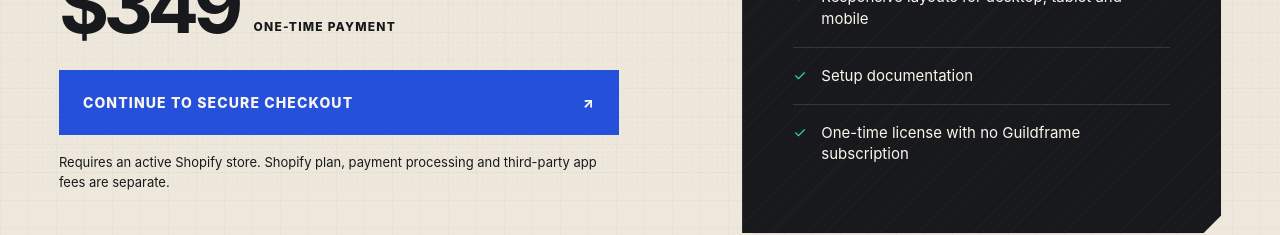
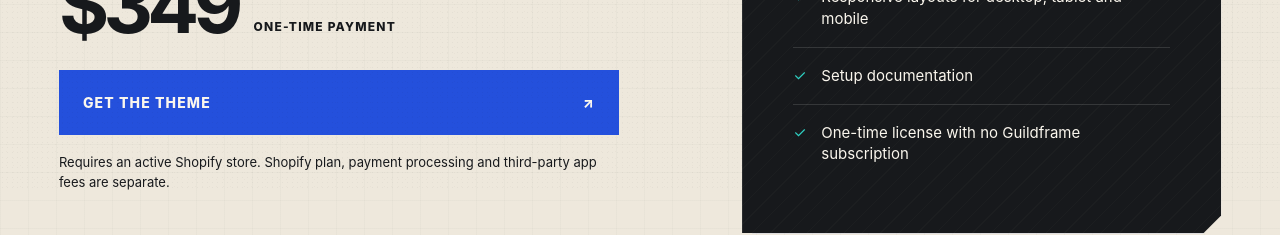
Before and after one commit to Awmair/guildframe-site, a Next.js app: page /buy in a window 1280 px wide. Shown: the part 610-845 px from the top of the page. Built offline with nearby package versions, Linux system fonts and the light colour scheme; no server answers.

Commit message:
Route theme interest to contact form

```diff
--- a/app/buy/page.tsx
+++ b/app/buy/page.tsx
@@ -1,7 +1,7 @@
 import type { Metadata } from "next";
 import { JsonLd } from "../components/JsonLd";
 import { SeoFooter, SeoHeader } from "../components/SeoChrome";
-import { pageMetadata, siteConfig } from "../site-config";
+import { pageMetadata } from "../site-config";
 import { guildframeProductData } from "../product-data";
 
 export const metadata: Metadata = pageMetadata({
@@ -55,25 +55,15 @@ export default function BuyPage() {
               <span>One-time payment</span>
             </div>
 
-            {siteConfig.checkoutUrl ? (
-              <a
-                className="buy-checkout-button"
-                href={siteConfig.checkoutUrl}
-                data-analytics-event="checkout_redirect"
-                data-analytics-label="Continue to secure checkout"
-                data-analytics-location="purchase page"
-                rel="nofollow"
-              >
-                Continue to secure checkout <span aria-hidden="true">↗</span>
-              </a>
-            ) : (
-              <div className="buy-checkout-pending" id="checkout-unavailable">
-                <strong>Online checkout is opening soon.</strong>
-                <span>
-                  The secure Gumroad purchase link will be added here.
-                </span>
-              </div>
-            )}
+            <a
+              className="buy-checkout-button"
+              href="#start-project"
+              data-analytics-event="theme_interest"
+              data-analytics-label="Get Guildframe theme"
+              data-analytics-location="purchase page"
+            >
+              Get the theme <span aria-hidden="true">↗</span>
+            </a>
 
             <small>
               Requires an active Shopify store. Shopify plan, payment processing
--- a/app/components/SeoArticlePage.tsx
+++ b/app/components/SeoArticlePage.tsx
@@ -151,8 +151,8 @@ export function SeoArticlePage({
               ))}
             </nav>
             <Link
-              href="/buy"
-              data-analytics-event="begin_checkout"
+              href="#start-project"
+              data-analytics-event="theme_interest"
               data-analytics-label="Get Guildframe theme"
               data-analytics-location="article sidebar"
             >
@@ -201,8 +201,8 @@ export function SeoArticlePage({
               <div className="article-cta-actions">
                 <Link
                   className="seo-button seo-button-light"
-                  href="/buy"
-                  data-analytics-event="begin_checkout"
+                  href="#start-project"
+                  data-analytics-event="theme_interest"
                   data-analytics-label="Get Guildframe theme"
                   data-analytics-location="article CTA"
                 >
--- a/app/components/SeoChrome.tsx
+++ b/app/components/SeoChrome.tsx
@@ -47,8 +47,8 @@ export function SeoFooter() {
           </Link>
           <Link
             className="seo-button seo-button-outline"
-            href="/buy"
-            data-analytics-event="begin_checkout"
+            href="#start-project"
+            data-analytics-event="theme_interest"
             data-analytics-label="Get Guildframe theme"
             data-analytics-location="SEO footer"
           >
--- a/app/components/SeoLandingPage.tsx
+++ b/app/components/SeoLandingPage.tsx
@@ -85,8 +85,8 @@ export function SeoLandingPage({ content }: { content: LandingPageContent }) {
               <div className="seo-actions">
                 <Link
                   className="seo-button"
-                  href="/buy"
-                  data-analytics-event="begin_checkout"
+                  href="#start-project"
+                  data-analytics-event="theme_interest"
                   data-analytics-label={`Get Guildframe for ${siteConfig.price}`}
                   data-analytics-location="solution hero"
                 >
--- a/app/done-for-you-shopify-store/page.tsx
+++ b/app/done-for-you-shopify-store/page.tsx
@@ -123,7 +123,7 @@ export default function DoneForYouShopifyStorePage() {
           </div>
           <div>
             <strong className="service-diy-price">$349</strong>
-            <Link href="/buy">Get the theme <span aria-hidden="true">↗</span></Link>
+            <Link href="#start-project">Get the theme <span aria-hidden="true">↗</span></Link>
           </div>
         </section>
 
--- a/app/page.tsx
+++ b/app/page.tsx
@@ -268,9 +268,9 @@ function PricingSection({
             <li>Setup documentation</li>
           </ul>
           <a
-            href={siteConfig.purchasePath}
+            href="#start-project"
             className="checkout-button"
-            data-analytics-event="begin_checkout"
+            data-analytics-event="theme_interest"
             data-analytics-label="Get Guildframe theme"
             data-analytics-location={`${analyticsLocation} theme option`}
           >
@@ -727,7 +727,7 @@ export default function Home() {
               Buy Guildframe, our premium Shopify theme purpose built for
               tabletop games, then shape it around your world without code.
             </p>
-            <a href={siteConfig.purchasePath}>
+            <a href="#start-project">
               Get the theme <span aria-hidden="true">↗</span>
             </a>
           </div>
@@ -921,7 +921,7 @@ export default function Home() {
               <a className="footer-primary" href="#start-project">
                 Get my free preview <span aria-hidden="true">↗</span>
               </a>
-              <a className="footer-secondary" href={siteConfig.purchasePath}>
+              <a className="footer-secondary" href="#start-project">
                 Get the theme
               </a>
             </div>
```
Also changed, not shown: 1 other file (tests, documents, lock files or other folders).
